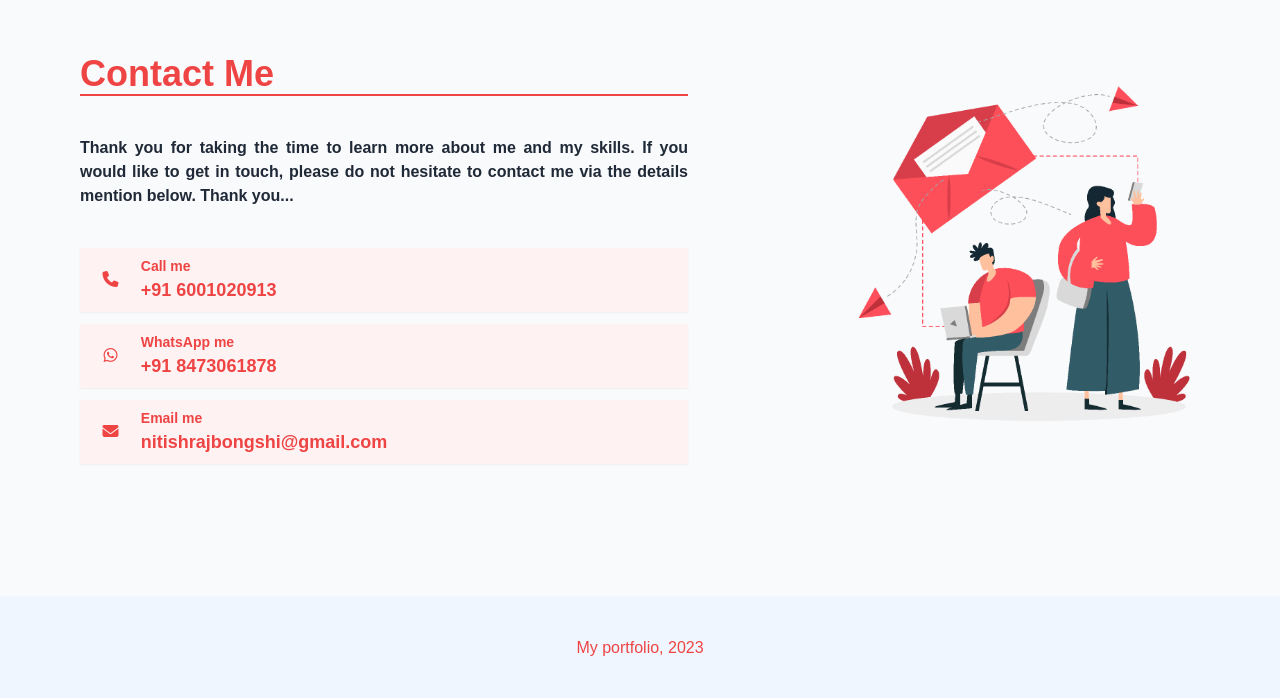
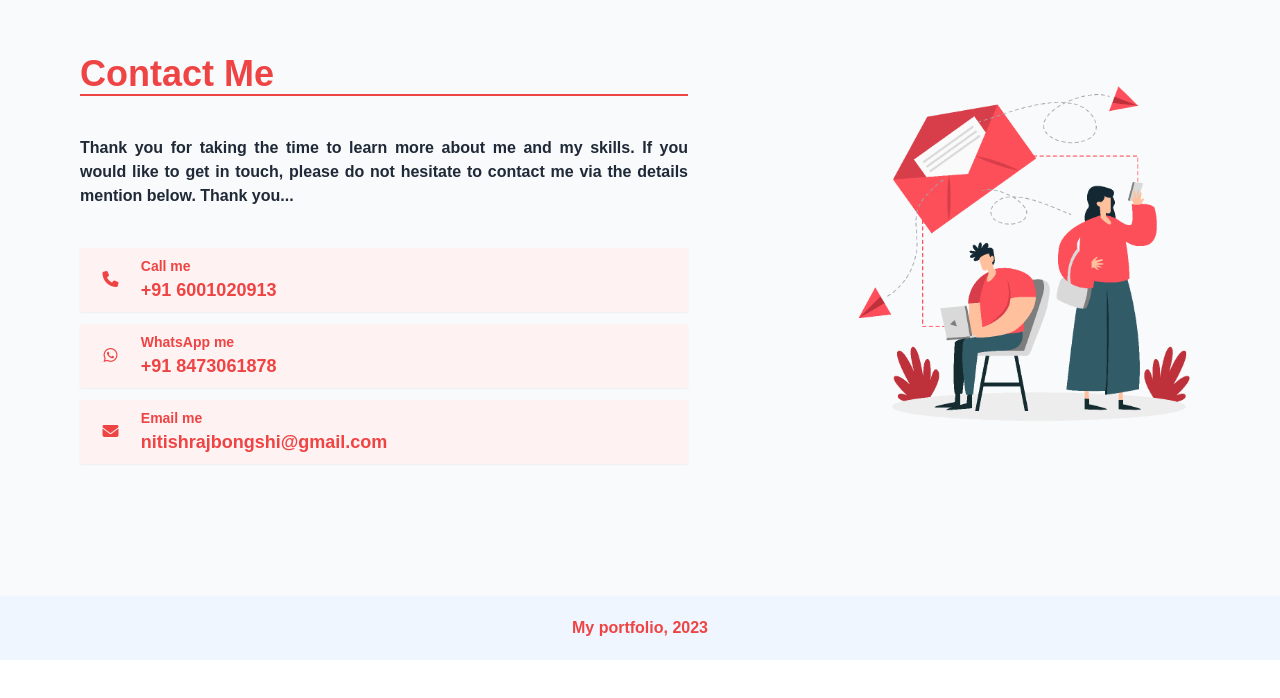
Before and after one commit to NitishRajbongshi/visit_portfolio, a website: page index.html in a window 1280 px wide. Shown: the part 4727-5425 px from the top of the page. After the commit the page ends 5387 px from the top, so only its background shows below. Drawn offline with Linux system fonts and the light colour scheme.

Commit message:
Add some style

```diff
--- a/index.html
+++ b/index.html
@@ -830,8 +830,8 @@
       </div>
     </section>
 
-    <footer class="bg-blue-50 text-black p-10 text-center">
-      <p class="text-red-500">My portfolio, 2023</p>
+    <footer class="bg-blue-50 text-black p-5 text-center">
+      <p class="text-red-500 font-bold">My portfolio, 2023</p>
     </footer>
   </body>
 </html>
```
